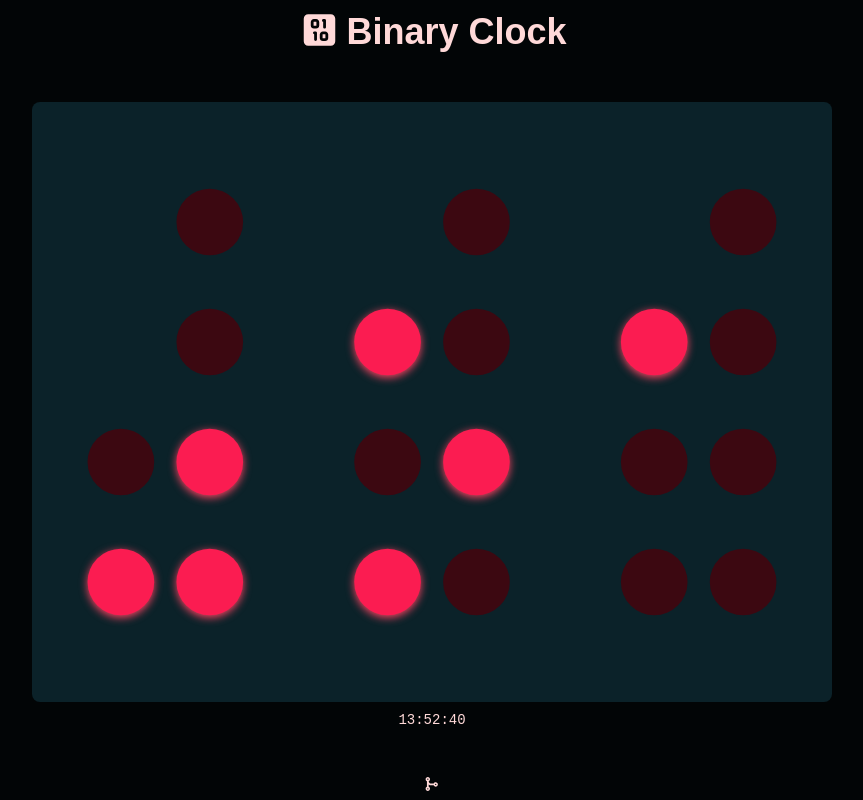
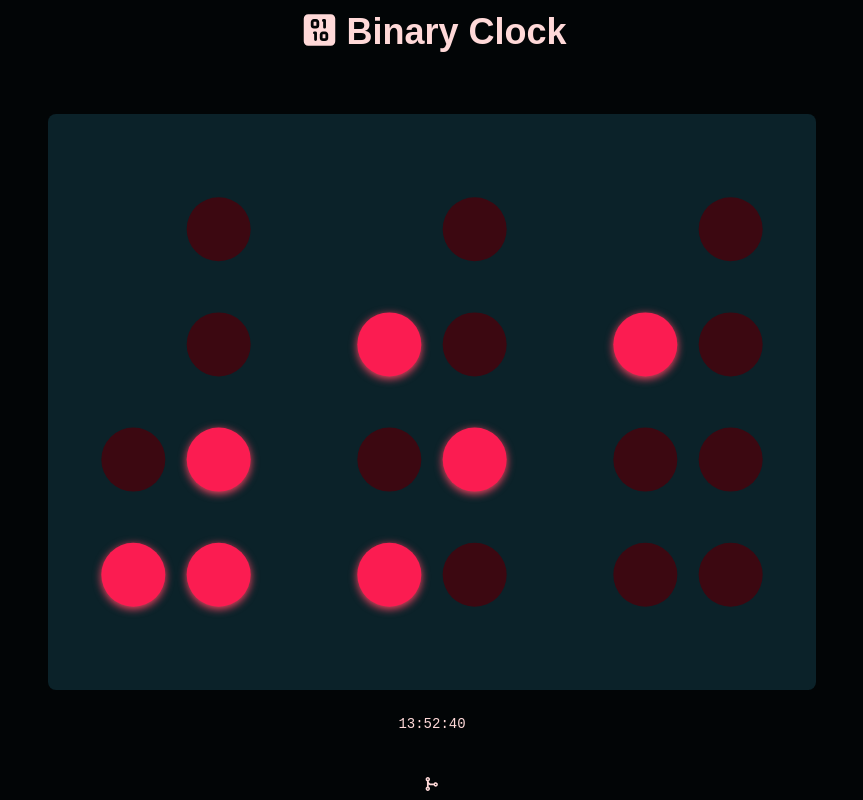
Before and after one commit to mmjmanders/binary-clock, a Vue app: page / in a window 1280 px wide. Shown: the whole page, without its empty margins (208-1071 px from the left). Built offline with nearby package versions, Linux system fonts and the light colour scheme; a web font is replaced by a local one.

Commit message:
Adjust styles: remove padding from `.main-content` and add padding to `.clock` for layout consistency (#9)

```diff
--- a/src/main.css
+++ b/src/main.css
@@ -54,11 +54,11 @@
   }
 
   .main-content {
-    @apply w-full h-full flex flex-col justify-center items-center gap-2 p-4;
+    @apply w-full h-full flex flex-col justify-center items-center gap-2;
   }
 
   .clock {
-    @apply w-[100vmin] max-w-full max-h-full aspect-4/3;
+    @apply w-[100vmin] max-w-full max-h-full aspect-4/3 p-4;
   }
 
   .display-time {
```
